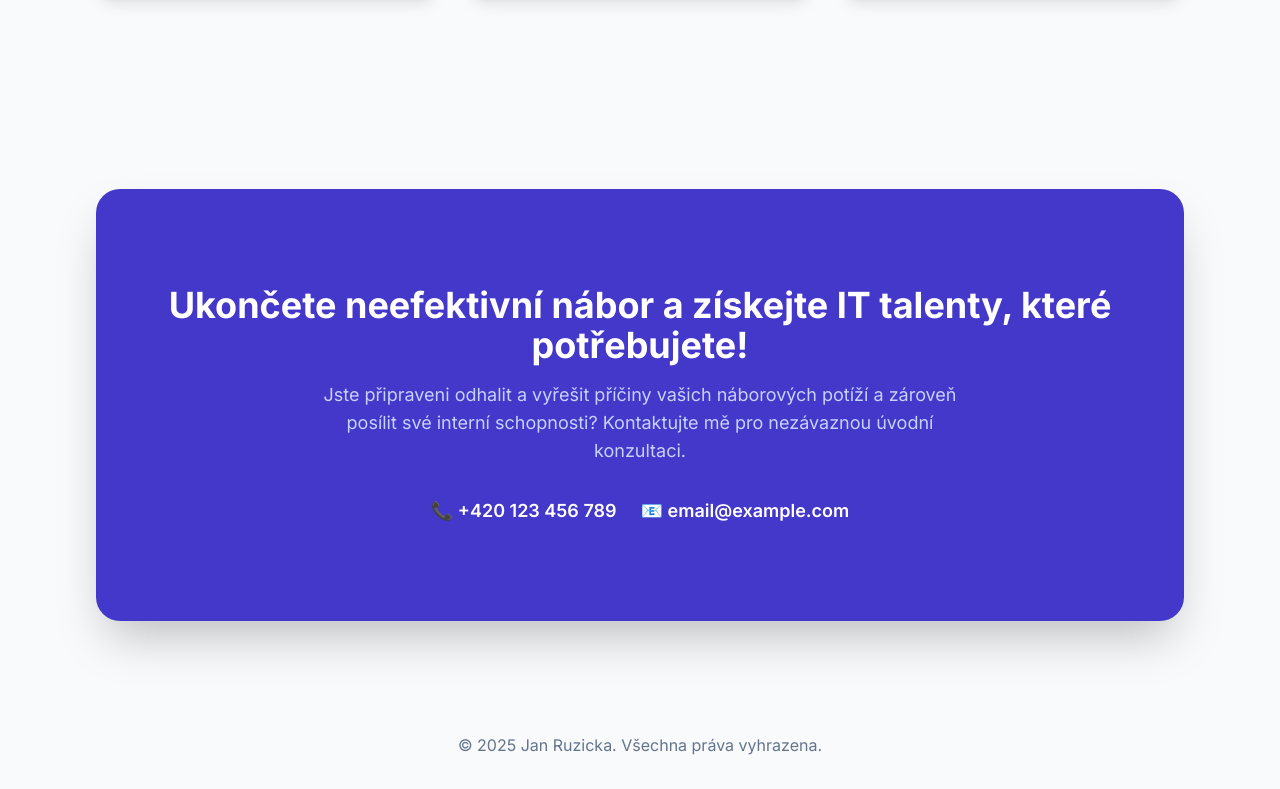
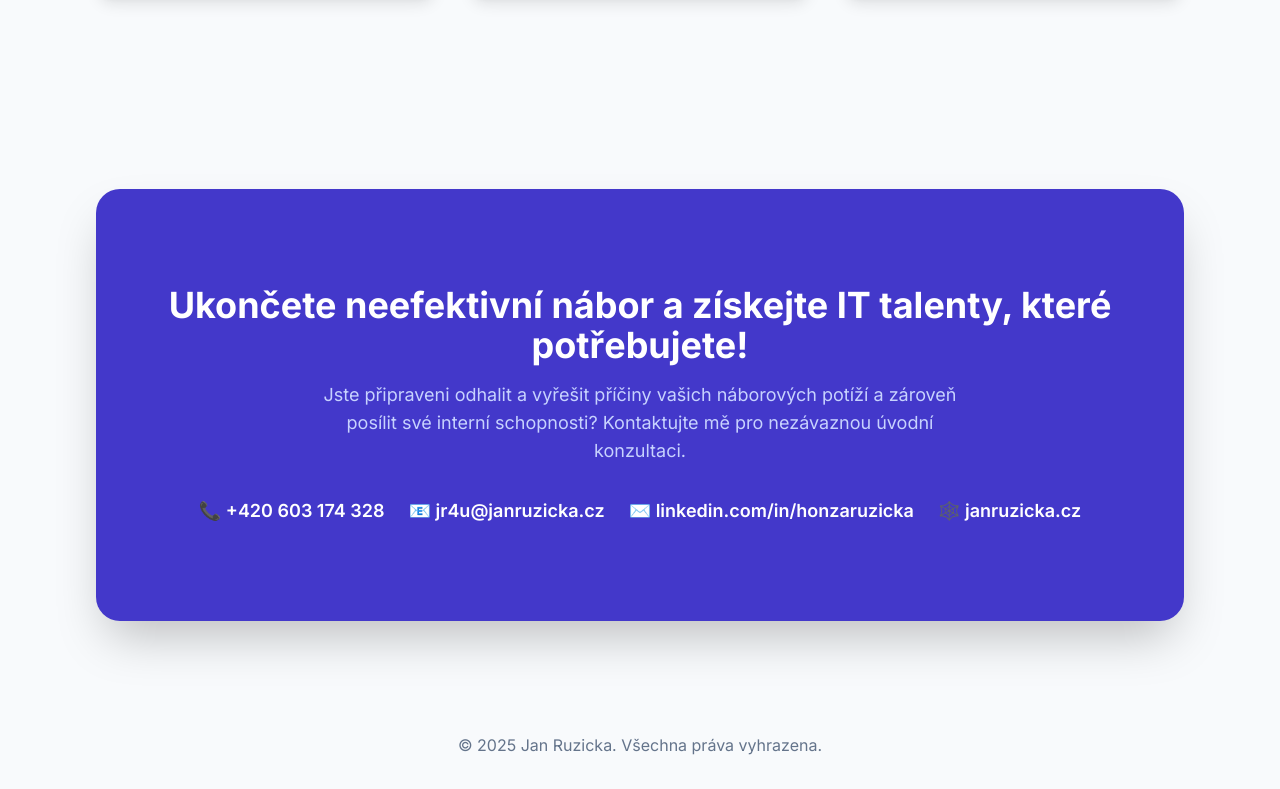
Before and after one commit to janruzicka/Reseni_neobsazenych_pozic, a plain HTML site: page index.html in a window 1280 px wide. Shown: the part 2885-3674 px from the top of the page. Drawn offline with nearby package versions, Linux system fonts and the light colour scheme.

Commit message:
Update contact info in index.html

```diff
--- a/index.html
+++ b/index.html
@@ -205,8 +205,10 @@
                 Jste připraveni odhalit a vyřešit příčiny vašich náborových potíží a zároveň posílit své interní schopnosti? Kontaktujte mě pro nezávaznou úvodní konzultaci.
              </p>
             <div class="mt-8 flex flex-col sm:flex-row justify-center items-center gap-6">
-                 <div class="text-lg font-semibold">📞 +420 123 456 789</div>
-                 <div class="text-lg font-semibold">📧 email@example.com</div>
+                 <div class="text-lg font-semibold">📞 +420 603 174 328</div>
+                 <div class="text-lg font-semibold">📧 jr4u@janruzicka.cz</div>
+                 <div class="text-lg font-semibold">✉️ linkedin.com/in/honzaruzicka</div>
+                 <div class="text-lg font-semibold">🕸️ janruzicka.cz</div>
             </div>
         </section>
 
```
